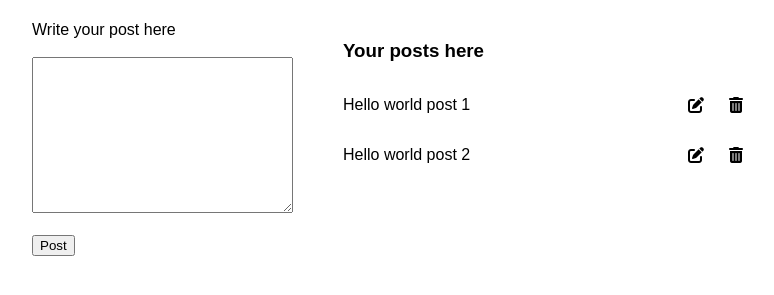
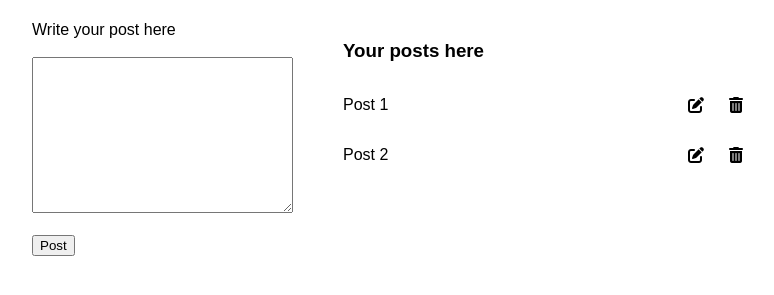
Before and after one commit to chris-townsend/TODO-app, a plain HTML site: page index.html in a window 1280 px wide. Shown: the part 59-354 px from the top of the page, without its empty margins (18-792 px from the left). Drawn offline with Linux system fonts and the light colour scheme.

Commit message:
Change p tags content

```diff
--- a/index.html
+++ b/index.html
@@ -27,7 +27,7 @@
         <h3>Your posts here</h3>
         <div id="posts">
           <div>
-            <p>Hello world post 1</p>
+            <p>Post 1</p>
             <span class="options">
               <i onClick="editPost(this)" class="fas fa-edit"></i>
               <i onClick="deletePost(this)" class="fas fa-trash-alt"></i>
@@ -35,7 +35,7 @@
           </div>
 
           <div >
-            <p>Hello world post 2</p>
+            <p>Post 2</p>
             <span class="options">
               <i onClick="editPost(this)" class="fas fa-edit"></i>
               <i onClick="deletePost(this)" class="fas fa-trash-alt"></i>
```
